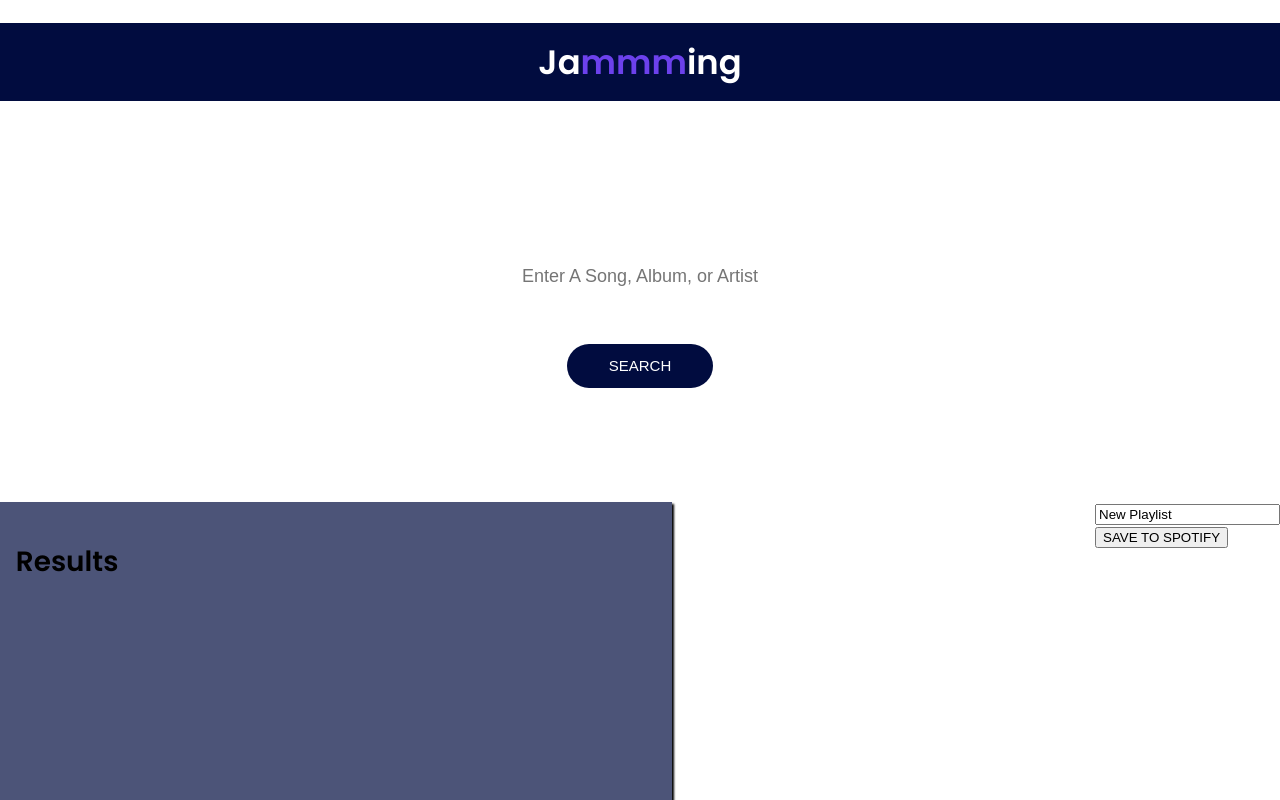
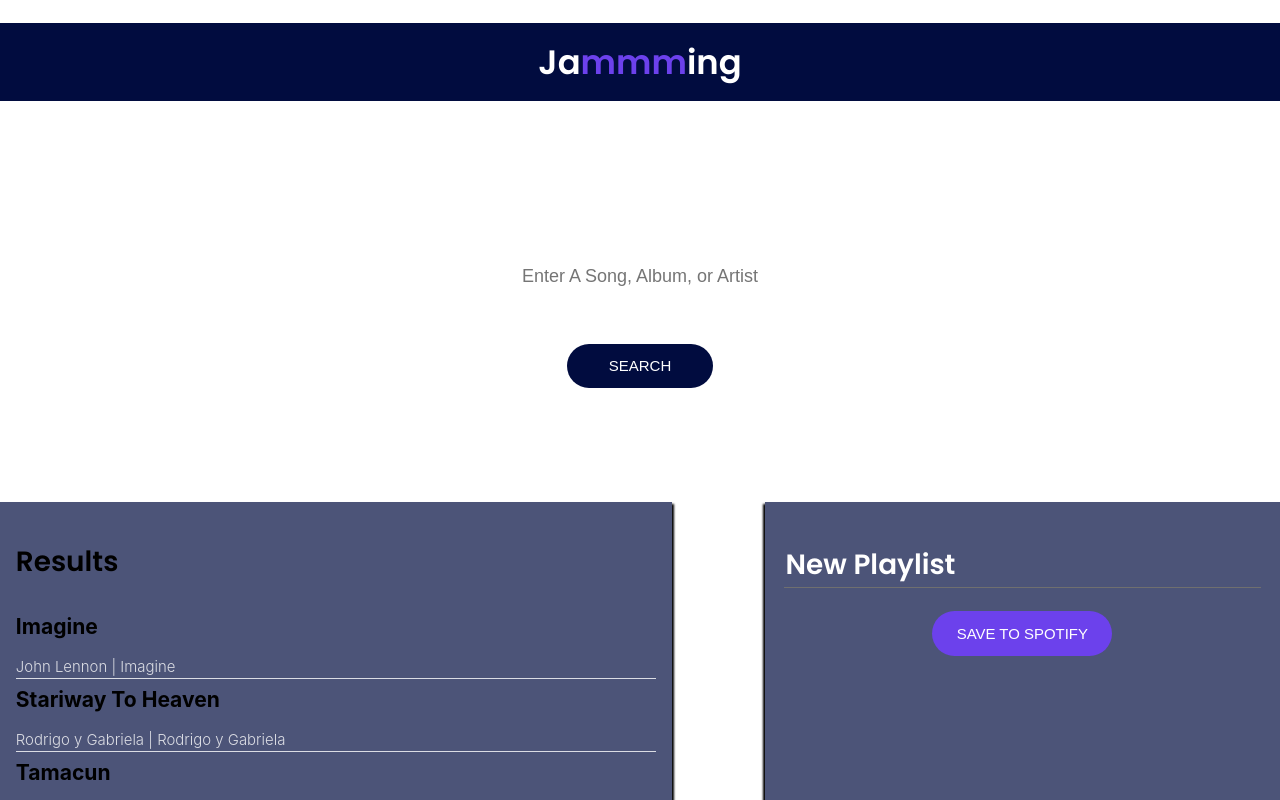
Before and after one commit to Gardego5/codecademy-jamming, a React (Create React App) app: page / in a window 1280 px wide. Shown: the top 800 px of the page. Built offline with nearby package versions, Linux system fonts and the light colour scheme.

Commit message:
Render Tracks

```diff
--- a/src/Components/App/App.js
+++ b/src/Components/App/App.js
@@ -7,6 +7,30 @@ import SearchResults from '../SearchResults/SearchResults';
 import Playlist from '../Playlist/Playlist'
 
 export default class App extends React.Component {
+  constructor(props) {
+    super(props);
+
+    this.state = {
+      results: [
+        {
+          name: 'Imagine',
+          artist: 'John Lennon',
+          album: 'Imagine'
+        },
+        {
+          name: 'Stariway To Heaven',
+          artist: 'Rodrigo y Gabriela',
+          album: 'Rodrigo y Gabriela'
+        },
+        {
+          name: 'Tamacun',
+          artist: 'Rodrigo y Gabriela',
+          album: 'Rodrigo y Gabriela'
+        }
+      ]
+    };
+  }
+
   render() {
     return (
       <div>
@@ -14,7 +38,7 @@ export default class App extends React.Component {
         <div>
           <SearchBar />
           <div className="App-playlist">
-            <SearchResults />
+            <SearchResults results={ this.state.results } />
             <Playlist />
           </div>
         </div>
--- a/src/Components/Playlist/Playlist.js
+++ b/src/Components/Playlist/Playlist.js
@@ -7,10 +7,10 @@ import TrackList from '../TrackList/TrackList';
 export default class Playlist extends React.Component {
   render() {
     return (
-    <div classList="Playlist">
+    <div className="Playlist">
       <input value="New Playlist"/>
       <TrackList />
-      <button classList="Playlist-save">SAVE TO SPOTIFY</button>
+      <button className="Playlist-save">SAVE TO SPOTIFY</button>
     </div>
     );
   }
--- a/src/Components/SearchResults/SearchResults.js
+++ b/src/Components/SearchResults/SearchResults.js
@@ -9,7 +9,7 @@ export default class SearchResults extends React.Component {
     return (
       <div className="SearchResults">
       <h2>Results</h2>
-      <TrackList />
+      <TrackList results={ this.props.results } />
     </div>
     );
   }
--- a/src/Components/Track/Track.js
+++ b/src/Components/Track/Track.js
@@ -12,11 +12,12 @@ export default class Track extends React.Component {
   }
 
   render() {
+    const track = this.props.track
     return (
       <div className="Track">
         <div className="Track-information">
-          <h3>{/* track name will go here */}</h3>
-          <p>{/* track artist will go here */} | {/* track album will go here */}</p>
+          <h3>{ track.name }</h3>
+          <p>{ track.artist } | { track.album }</p>
         </div>
         <button className="Track-action">{/* + or - will go here */}</button>
       </div>
--- a/src/Components/TrackList/TrackList.js
+++ b/src/Components/TrackList/TrackList.js
@@ -7,8 +7,10 @@ import Track from '../Track/Track';
 export default class TrackList extends React.Component {
   render() {
     return (
-    <div classList="TrackList">
-      {/* You will add a map method that renders a set of Track components */}
+    <div className="TrackList">
+      { this.props.results && this.props.results.map(track => (
+        <Track track={ track } />
+      )) }
     </div>
     );
   }
```
